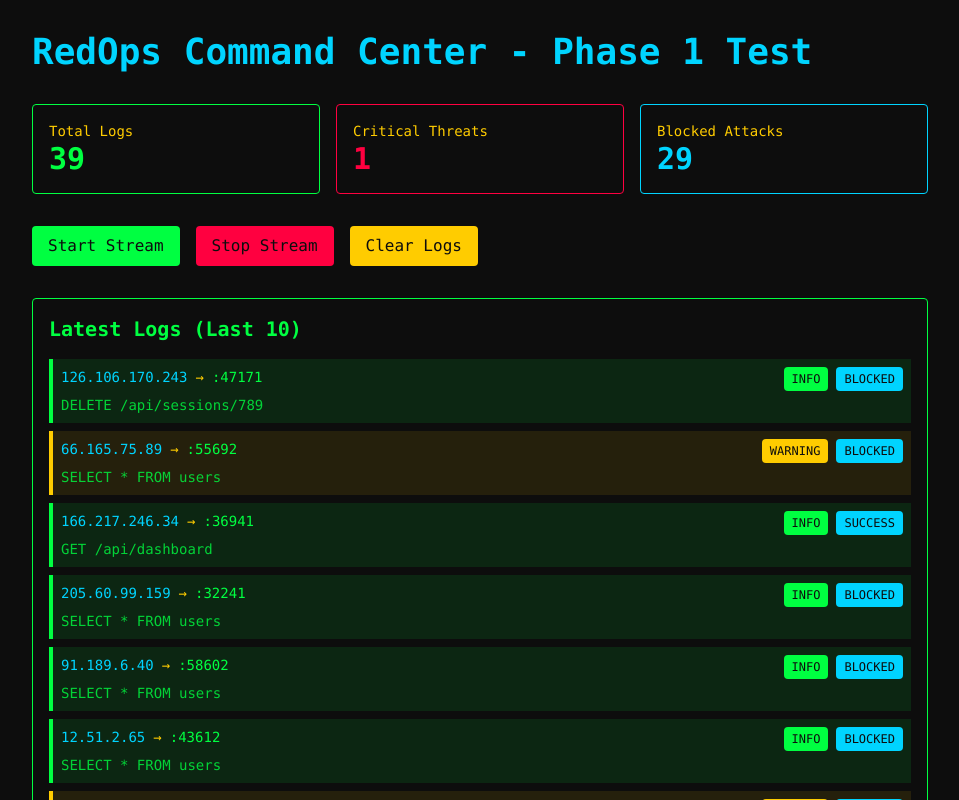
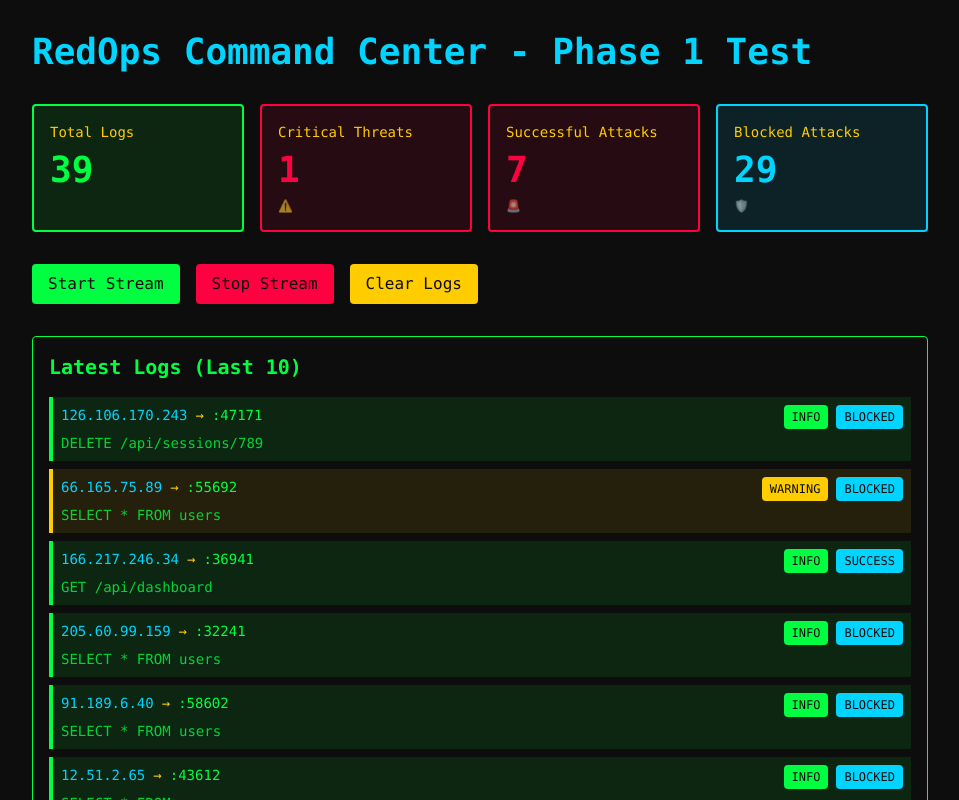
Before and after one commit to CalvinChiu1009/redops-terminal-ui, a Vue app: page / in a window 1280 px wide. Shown: the top 800 px of the page, without its empty margins (160-1119 px from the left). Built offline with nearby package versions, Linux system fonts and the light colour scheme.

Commit message:
feat: 🎸 Componentize and implement StatCard

```diff
--- a/src/App.vue
+++ b/src/App.vue
@@ -3,9 +3,10 @@ import { onMounted } from "vue";
 import { storeToRefs } from "pinia";
 import { useAttackStore } from "@/stores/attackStore";
 import { useMockStream } from "@/composables/useMockStream";
+import StatCard from "@/components/dashboard/StatCard.vue";
 
 const attackStore = useAttackStore();
-const { logs, totalLogs, criticalCount, blockedCount } =
+const { logs, totalLogs, criticalCount, blockedCount, successCount } =
   storeToRefs(attackStore);
 
 const { startStream, stopStream } = useMockStream();
@@ -24,26 +25,30 @@ onMounted(() => {
         RedOps Command Center - Phase 1 Test
       </h1>
 
-      <!-- 統計卡片 -->
-      <div class="grid grid-cols-3 gap-4 mb-8">
-        <div class="bg-terminal-bg border border-terminal-green p-4 rounded">
-          <div class="text-terminal-yellow text-sm">Total Logs</div>
-          <div class="text-3xl font-bold">{{ totalLogs }}</div>
-        </div>
+      <!-- 統計卡片 - 改為 4 欄佈局 -->
+      <div class="grid grid-cols-4 gap-4 mb-8">
+        <StatCard title="Total Logs" :value="totalLogs" color="green" />
 
-        <div class="bg-terminal-bg border border-terminal-red p-4 rounded">
-          <div class="text-terminal-yellow text-sm">Critical Threats</div>
-          <div class="text-3xl font-bold text-terminal-red">
-            {{ criticalCount }}
-          </div>
-        </div>
+        <StatCard
+          title="Critical Threats"
+          :value="criticalCount"
+          color="red"
+          icon="⚠️"
+        />
 
-        <div class="bg-terminal-bg border border-terminal-blue p-4 rounded">
-          <div class="text-terminal-yellow text-sm">Blocked Attacks</div>
-          <div class="text-3xl font-bold text-terminal-blue">
-            {{ blockedCount }}
-          </div>
-        </div>
+        <StatCard
+          title="Successful Attacks"
+          :value="successCount"
+          color="red"
+          icon="🚨"
+        />
+
+        <StatCard
+          title="Blocked Attacks"
+          :value="blockedCount"
+          color="blue"
+          icon="🛡️"
+        />
       </div>
 
       <!-- 控制 -->
--- /dev/null
+++ b/src/components/dashboard/StatCard.vue
@@ -0,0 +1,62 @@
+<script setup lang="ts">
+interface Props {
+  title: string;
+  value: number;
+  color?: "red" | "green" | "blue" | "yellow";
+  icon?: string;
+}
+
+const props = withDefaults(defineProps<Props>(), {
+  color: "green",
+});
+
+// 根據顏色決定樣式
+const colorClasses = {
+  red: {
+    border: "border-terminal-red",
+    text: "text-terminal-red",
+    bg: "bg-terminal-red/10",
+  },
+  green: {
+    border: "border-terminal-green",
+    text: "text-terminal-green",
+    bg: "bg-terminal-green/10",
+  },
+  blue: {
+    border: "border-terminal-blue",
+    text: "text-terminal-blue",
+    bg: "bg-terminal-blue/10",
+  },
+  yellow: {
+    border: "border-terminal-yellow",
+    text: "text-terminal-yellow",
+    bg: "bg-terminal-yellow/10",
+  },
+};
+
+const currentColor = colorClasses[props.color];
+</script>
+
+<template>
+  <div
+    class="rounded p-4 border-2 transition-all duration-300 hover:scale-105"
+    :class="[currentColor.border, currentColor.bg]"
+  >
+    <!-- 標題 -->
+    <div class="text-sm text-terminal-yellow mb-2 font-mono">
+      {{ title }}
+    </div>
+
+    <!-- 數值 -->
+    <div class="text-4xl font-bold font-mono" :class="currentColor.text">
+      {{ value.toLocaleString() }}
+    </div>
+
+    <!-- 圖示（可選） -->
+    <div v-if="icon" class="mt-2 text-xs opacity-60">
+      {{ icon }}
+    </div>
+  </div>
+</template>
+
+<style scoped></style>
```
